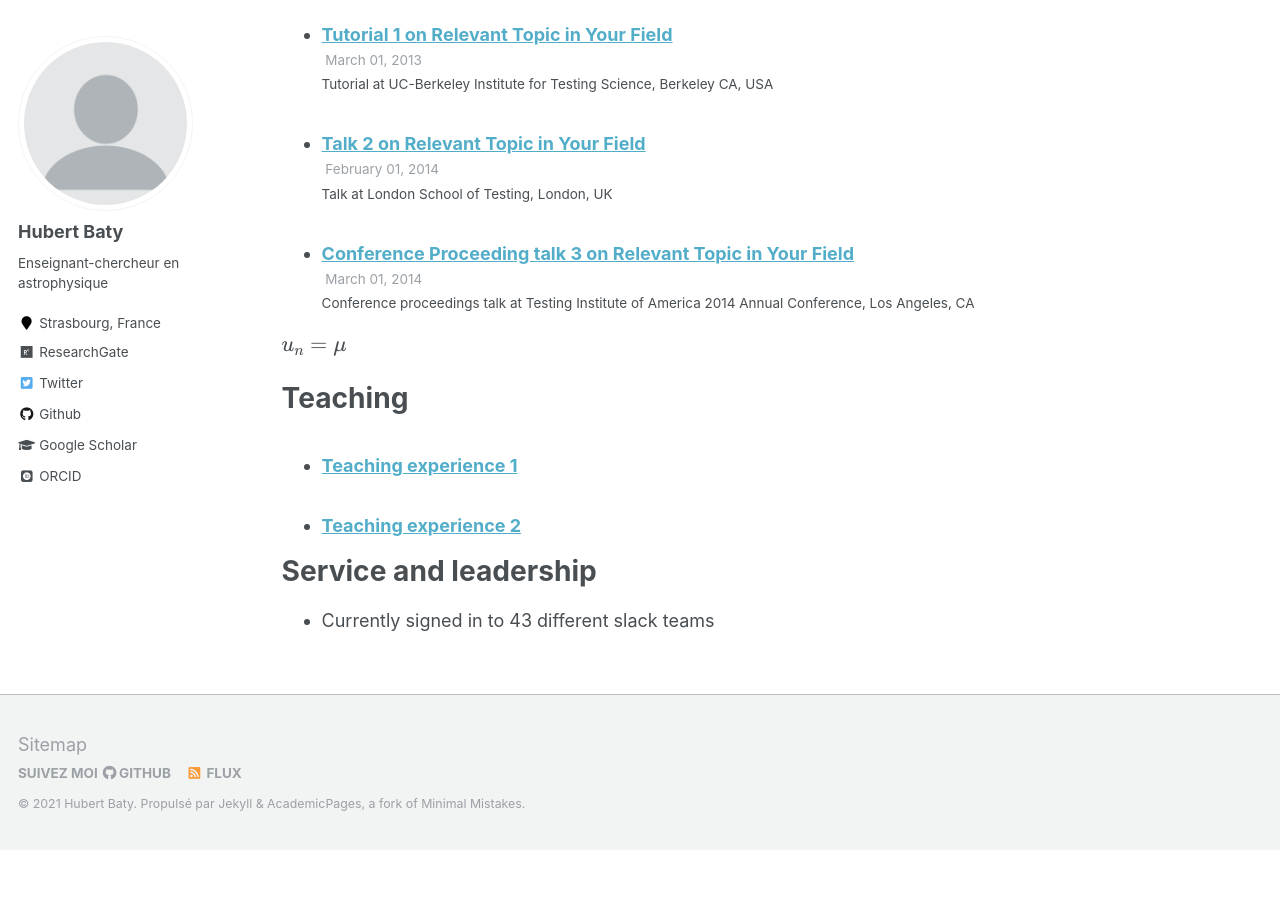
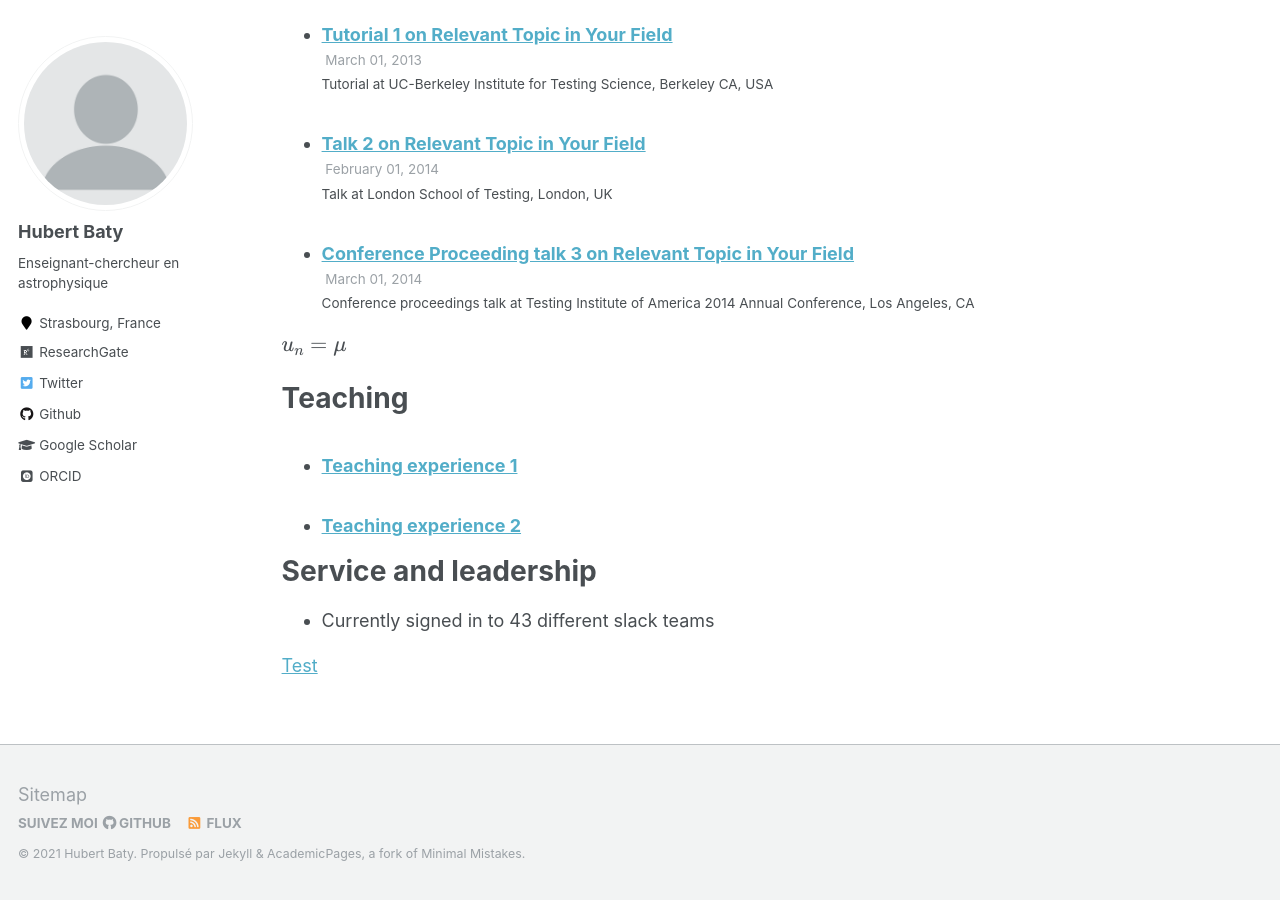
Before and after one commit to hubertbaty/hubertbaty.github.io, a Jekyll site: the page built from _pages/cv.md, in a window 1280 px wide and 900 px high, scrolled down 1421 px. Built offline with Jekyll 4.4.1, drawn with Linux system fonts in a browser that asks for light colours; some web fonts are replaced; formulas are drawn with MathJax 3; before the commit the page ends 2271 px from its top, so only the background shows below that.

Commit message:
Update cv.md

```diff
--- a/_pages/cv.md
+++ b/_pages/cv.md
@@ -58,3 +58,5 @@ Teaching
 Service and leadership
 ======
 * Currently signed in to 43 different slack teams
+
+[Test](https://hal.archives-ouvertes.fr/cel-02164507)
```
